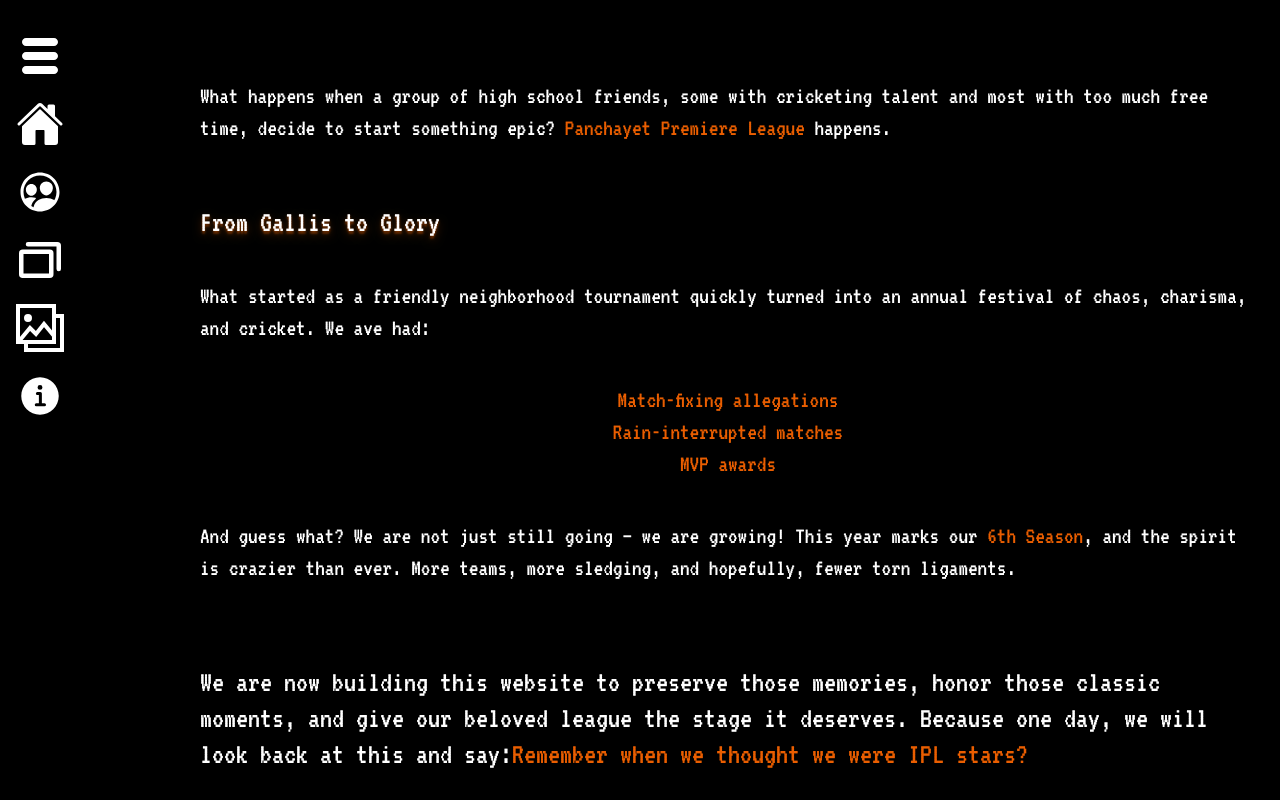
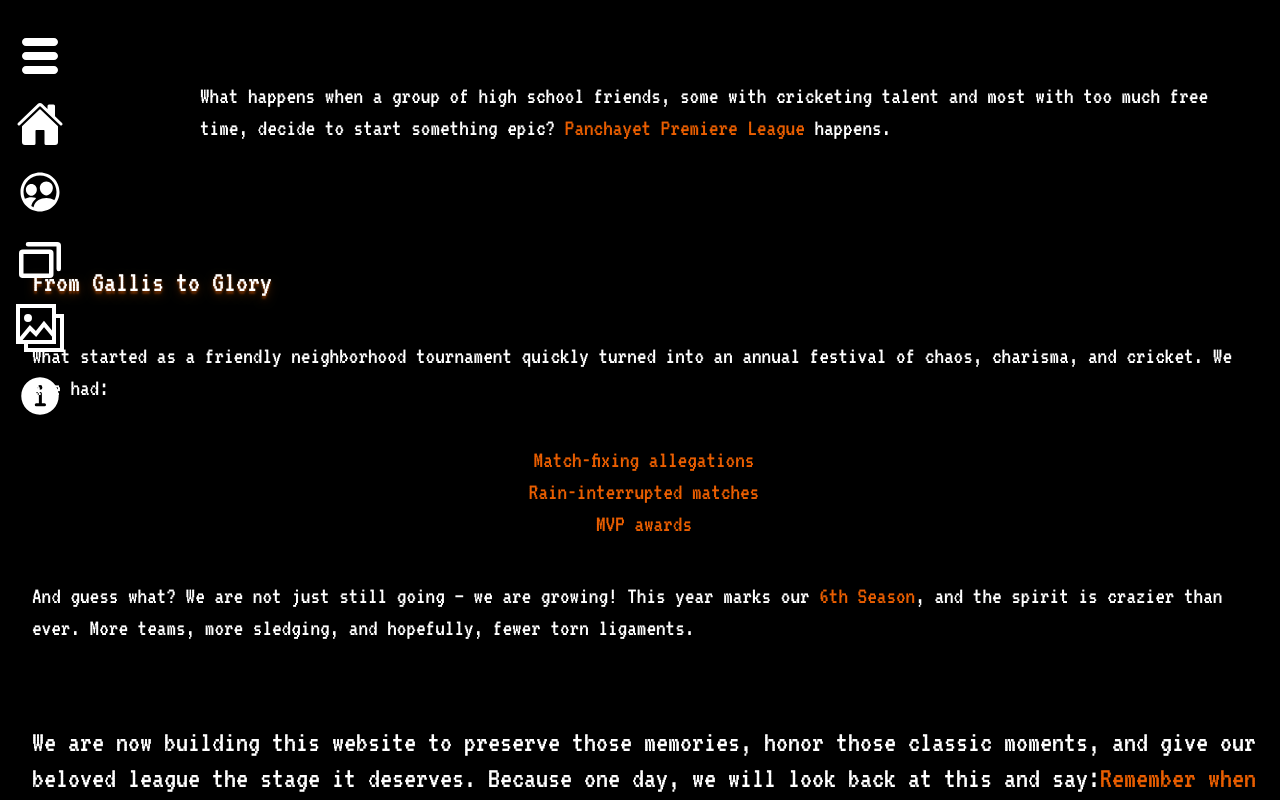
Before and after one commit to Souvick-bh/pplfulia, a Next.js app: page /about in a window 1280 px wide. Shown: the top 800 px of the page. Built offline with nearby package versions, Linux system fonts and the light colour scheme.

Commit message:
Updated about page ui

```diff
--- a/src/app/about/page.tsx
+++ b/src/app/about/page.tsx
@@ -10,18 +10,24 @@
 export default function About() {
 
     return(
-        <div className={`${vt323.className} bg-[#000000] text-[#ffffff] min-h-screen flex flex-row `}>
+        <div className={`${vt323.className} bg-[#000000] text-[#ffffff] min-h-screen flex flex-col `}>
 
-            <div className="absolute flex items-center">
-                <Sidebar />
-            </div>
+            <div className="flex flex-row">
 
-            <div className=" relative ml-35 mr-6 sm:ml-50">
-                <div>
+                  <div className="absolute flex items-center">
+                      <Sidebar />
+                  </div>
+
+                  <div className="relative ml-35 mr-6 sm:ml-50">
                     <div className="text-lg lg:text-2xl mt-20  ">What happens when a group of high school friends,
                         some with cricketing talent and most with too much free time,
                         decide to start something epic? <span className="text-[#ea5e00]">Panchayet Premiere League</span> happens.</div>
-                </div>
+                  </div>
+
+            </div>
+
+            <div className="mt-15 ml-8 mr-6 flex flex-col">
+
 
                 <div>
                     <h1 className="text-2xl lg:text-3xl mt-15 text-shadow-lg/30  text-shadow-[#ea5e00] ">From Gallis to Glory</h1>
```
